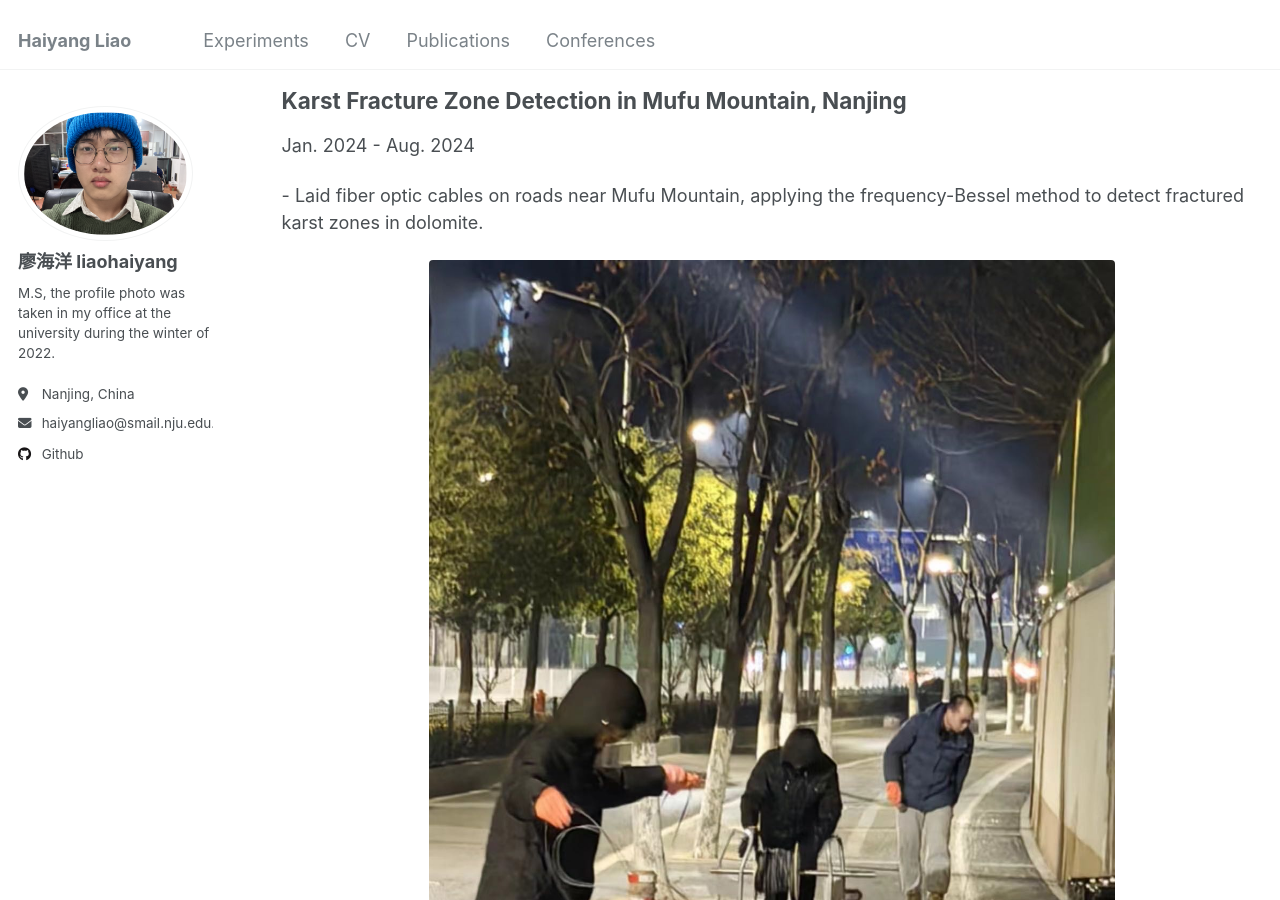
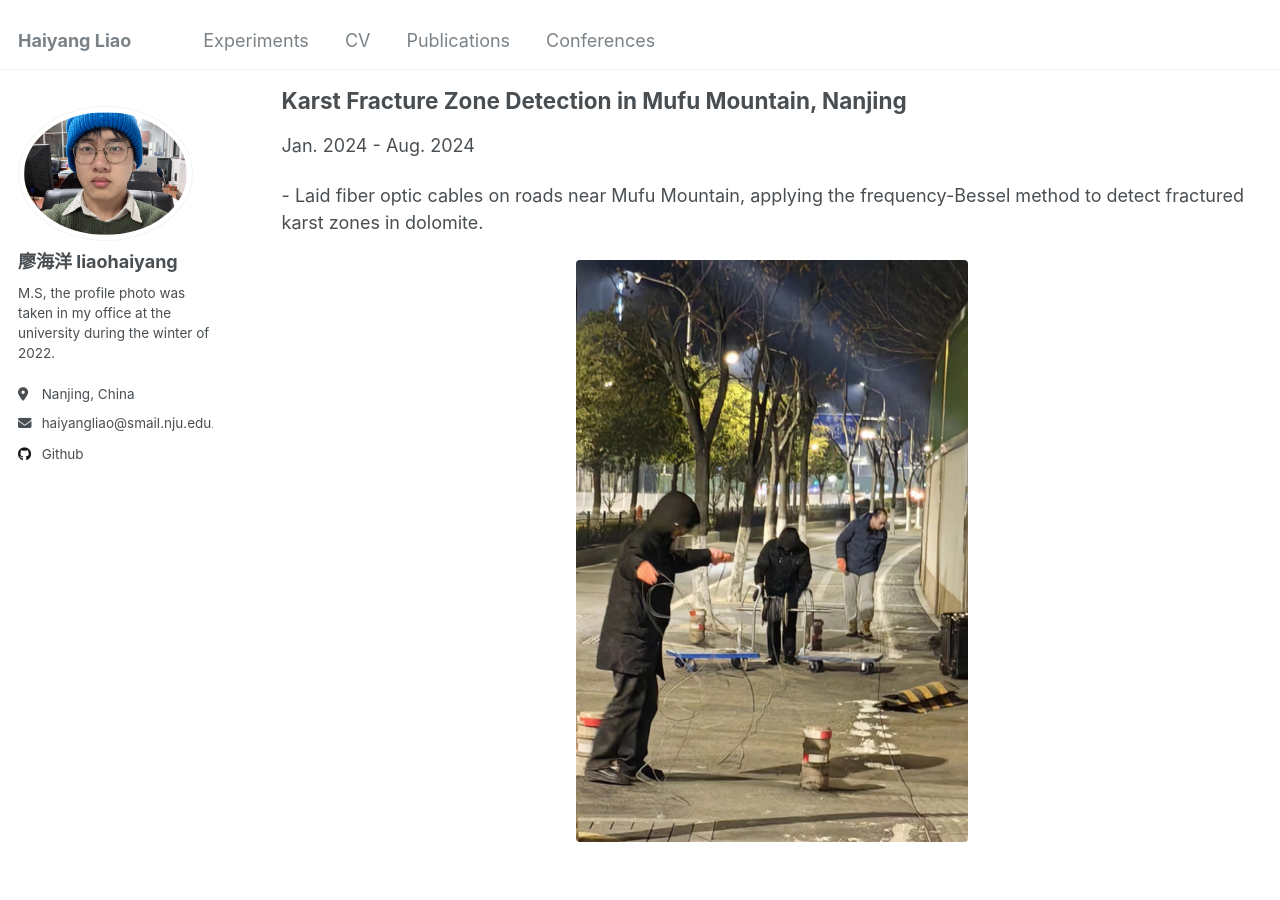
Before and after one commit to Whynot-cell/Whynot-cell.github.io, a Jekyll site: the page built from _pages/portfolio.html, in a window 1280 px wide and 900 px high, scrolled down 848 px. Built offline with Jekyll 4.4.1, drawn with Linux system fonts in a browser that asks for light colours.

Commit message:
Update portfolio.html

```diff
--- a/_pages/portfolio.html
+++ b/_pages/portfolio.html
@@ -94,7 +94,7 @@ author_profile: true
     fractured karst zones in dolomite.</p>
   <figure>
     <img src="/images/布设光缆.jpg" alt="Fiber Optic Conference Chongqing Photo"
-      style="width: 70%; display: block; margin: 0 auto;">
+      style="width: 40%; display: block; margin: 0 auto;">
     <!-- <figcaption>Figure: Research group photo from the conference, left: Ph.D. Haoyu Wang; middle: Professor Dan Zhang;
       right:
       M.S. Haiyang Liao</figcaption> -->
```
